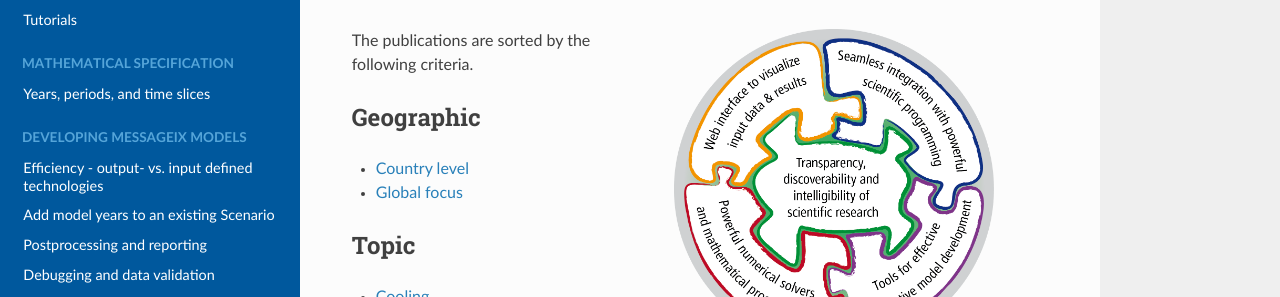
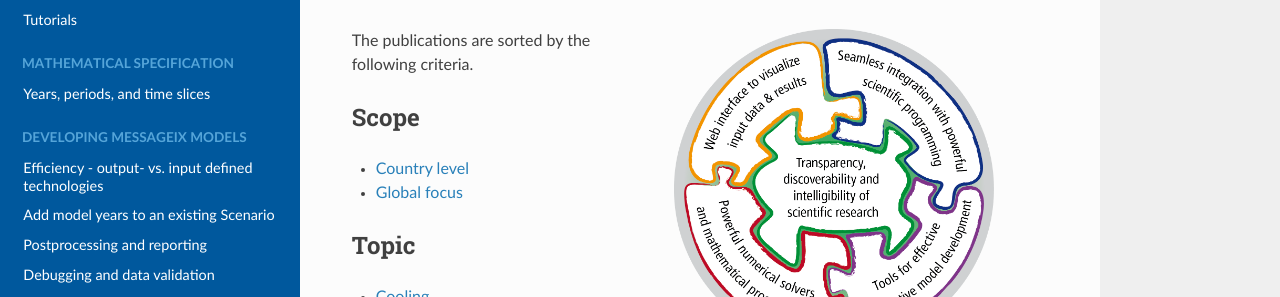
Before and after one commit to iiasa/message_ix, a Sphinx documentation site: the page built from doc/publications.rst, in a window 1280 px wide. Shown: the part 131-428 px from the top of the page. Built offline with Sphinx 7.4.7 and the Read the Docs theme 2.0.0, drawn with Linux system fonts in a browser that asks for light colours; pages that are not in the unit, such as notebooks, are missing from menus; cross-references to code outside the pages are shown as plain code.

Commit message:
Implement suggestions on landing page and titles

```diff
--- a/doc/index.rst
+++ b/doc/index.rst
@@ -14,7 +14,7 @@
 
 - For the scientific reference of the framework, see Huppmann et al. (2019) :cite:`huppmann_messageix_2018`.
 - For an overview and recent publications related to the specific |MESSAGEix|-GLOBIOM global model instance used at the IIASA ECE Program, see the `MESSAGEix-GLOBIOM documentation`_.
-- To get a glimpse of what type of analysis you can do with the |MESSAGEix| framework, see :doc:`publications`.
+- To get a glimpse of what type of analysis you can do with the |MESSAGEix| framework, see :doc:`publications` and :doc:`projects`.
 
 
 .. _getting-started:
--- a/doc/publications.rst
+++ b/doc/publications.rst
@@ -10,7 +10,7 @@
 The publications are sorted by the following criteria.
 
 
-Geographic
+Scope
 ----------
 
 - :doc:`publications/country`
--- a/doc/sharing.rst
+++ b/doc/sharing.rst
@@ -56,7 +56,7 @@
 4. (Optional) Add new category
 
    - If a category is not listed, which represents your paper best, feel free to add an additional REsT file under *message_ix/doc/publications* underlining the heading with "=".
-   - Link then the *publications.rst* file under *Topic* or *Geographic* (or any heading) with the following::
+   - Link then the *publications.rst* file under *Topic* or *Scope* (or any heading) with the following::
 
         - :doc:`publications/Name_of_the_file_with_new_category`
 
```
